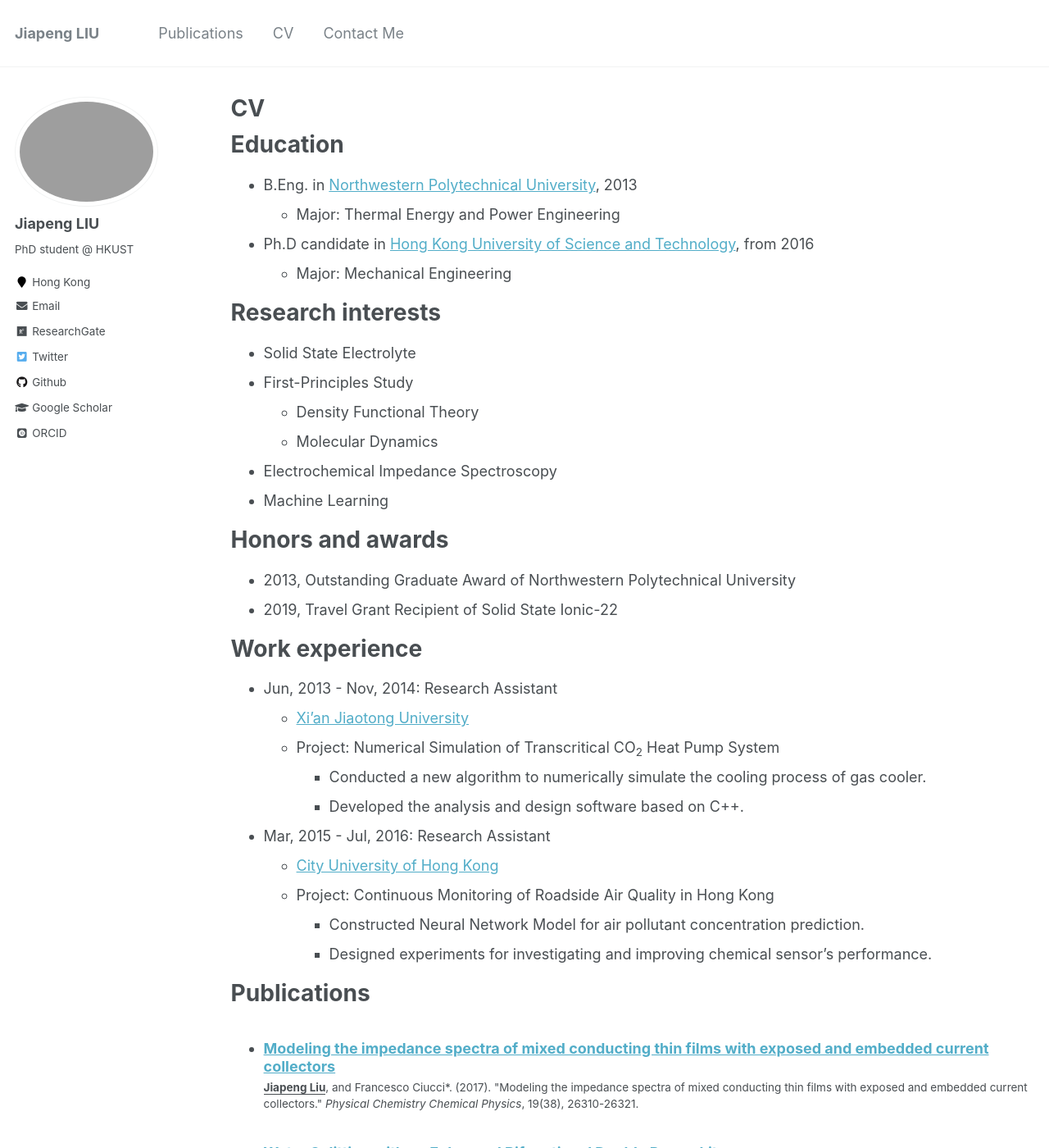
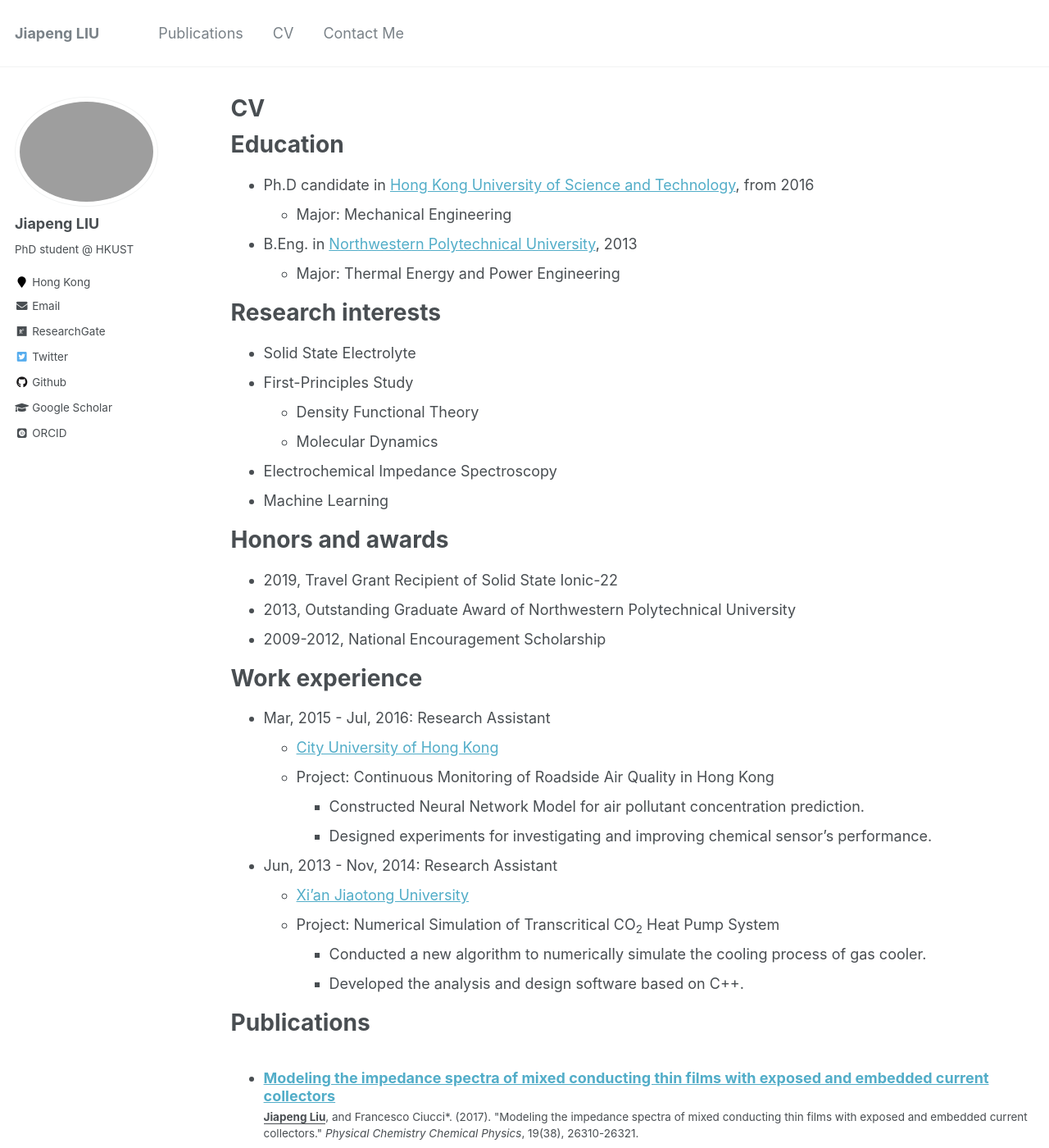
Before and after one commit to jiapeng-liu/jiapeng-liu.github.io, a Jekyll site: the page built from _pages/cv.md, in a window 1280 px wide and 1400 px high. Shown: the whole window at 82% size. Built offline with Jekyll 4.4.1, drawn with Linux system fonts in a browser that asks for light colours; some web fonts are replaced; part of the change alters nothing that is shown.

Commit message:
update cv

```diff
--- a/_pages/cv.md
+++ b/_pages/cv.md
@@ -11,10 +11,10 @@ redirect_from:
 
 Education
 ======
+* Ph.D candidate in [Hong Kong University of Science and Technology](https://www.ust.hk/), from 2016
+  * Major: Mechanical Engineering
 * B.Eng. in [Northwestern Polytechnical University](https://www.nwpu.edu.cn/), 2013
   * Major: Thermal Energy and Power Engineering
-* Ph.D candidate in [Hong Kong University of Science and Technology](https://www.ust.hk/), from 2016
-  * Major: Mechanical Engineering
 
 Research interests
 ======
@@ -27,17 +27,12 @@ Research interests
 
 Honors and awards
 ======
+* 2019, Travel Grant Recipient of Solid State Ionic-22
 * 2013, Outstanding Graduate Award of Northwestern Polytechnical University
-* 2019, Travel Grant Recipient of Solid State Ionic-22
+* 2009-2012, National Encouragement Scholarship
 
 Work experience
 ======
-* Jun, 2013 - Nov, 2014: Research Assistant
-  * [Xi’an Jiaotong University](http://www.xjtu.edu.cn/)
-  * Project: Numerical Simulation of Transcritical CO<sub>2</sub> Heat Pump System
-    * Conducted a new algorithm to numerically simulate the cooling process of gas cooler.
-    * Developed the analysis and design software based on C++.
-
 * Mar, 2015 - Jul, 2016: Research Assistant
   * [City University of Hong Kong](http://www.ninglab.org/)
   <!---* Supervisor: Professor Zhi Ning
@@ -45,6 +40,12 @@ Work experience
   * Project: Continuous Monitoring of Roadside Air Quality in Hong Kong
     * Constructed Neural Network Model for air pollutant concentration prediction.
     * Designed experiments for investigating and improving chemical sensor’s performance.
+
+* Jun, 2013 - Nov, 2014: Research Assistant
+  * [Xi’an Jiaotong University](http://www.xjtu.edu.cn/)
+  * Project: Numerical Simulation of Transcritical CO<sub>2</sub> Heat Pump System
+    * Conducted a new algorithm to numerically simulate the cooling process of gas cooler.
+    * Developed the analysis and design software based on C++.
 
 Publications
 ======
```
